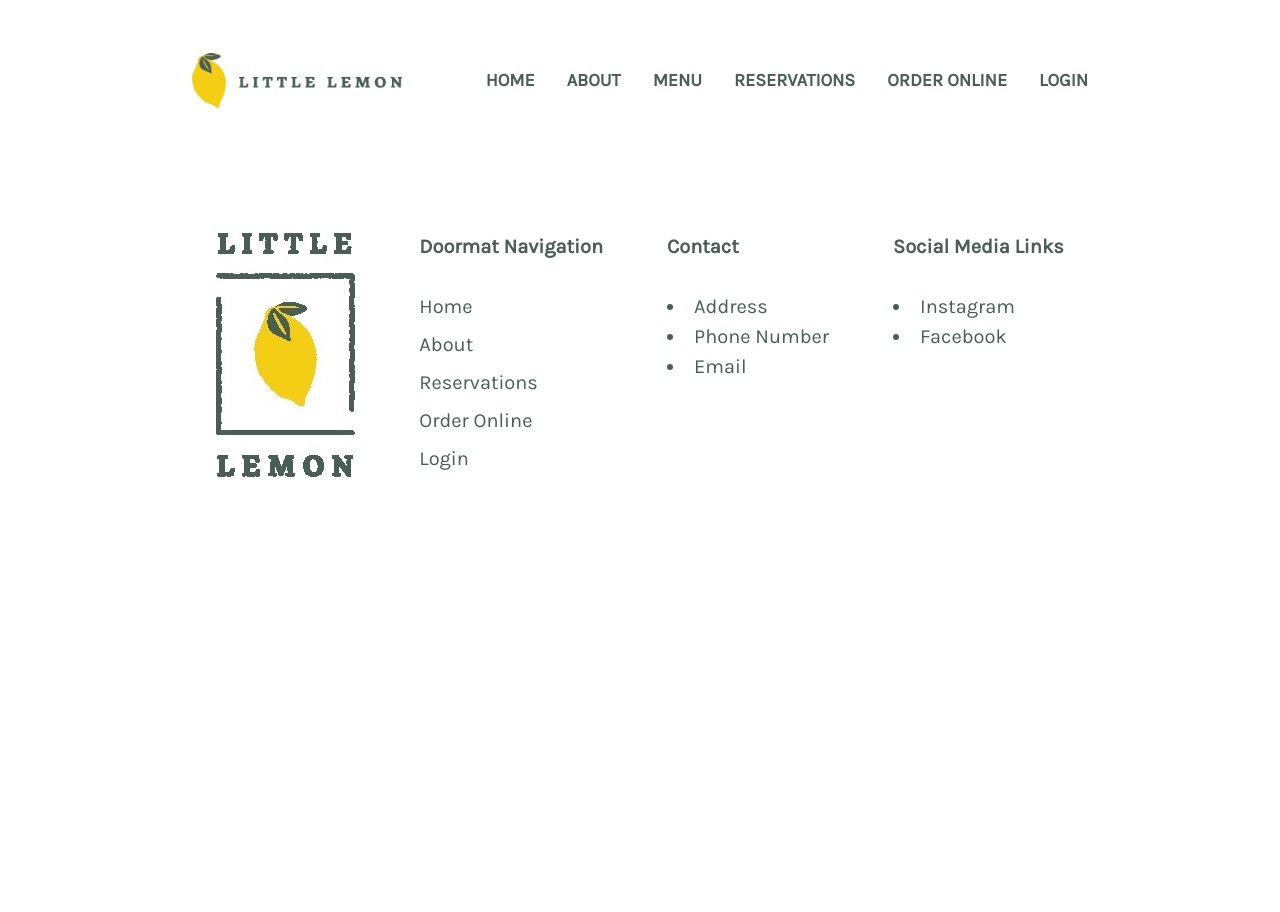
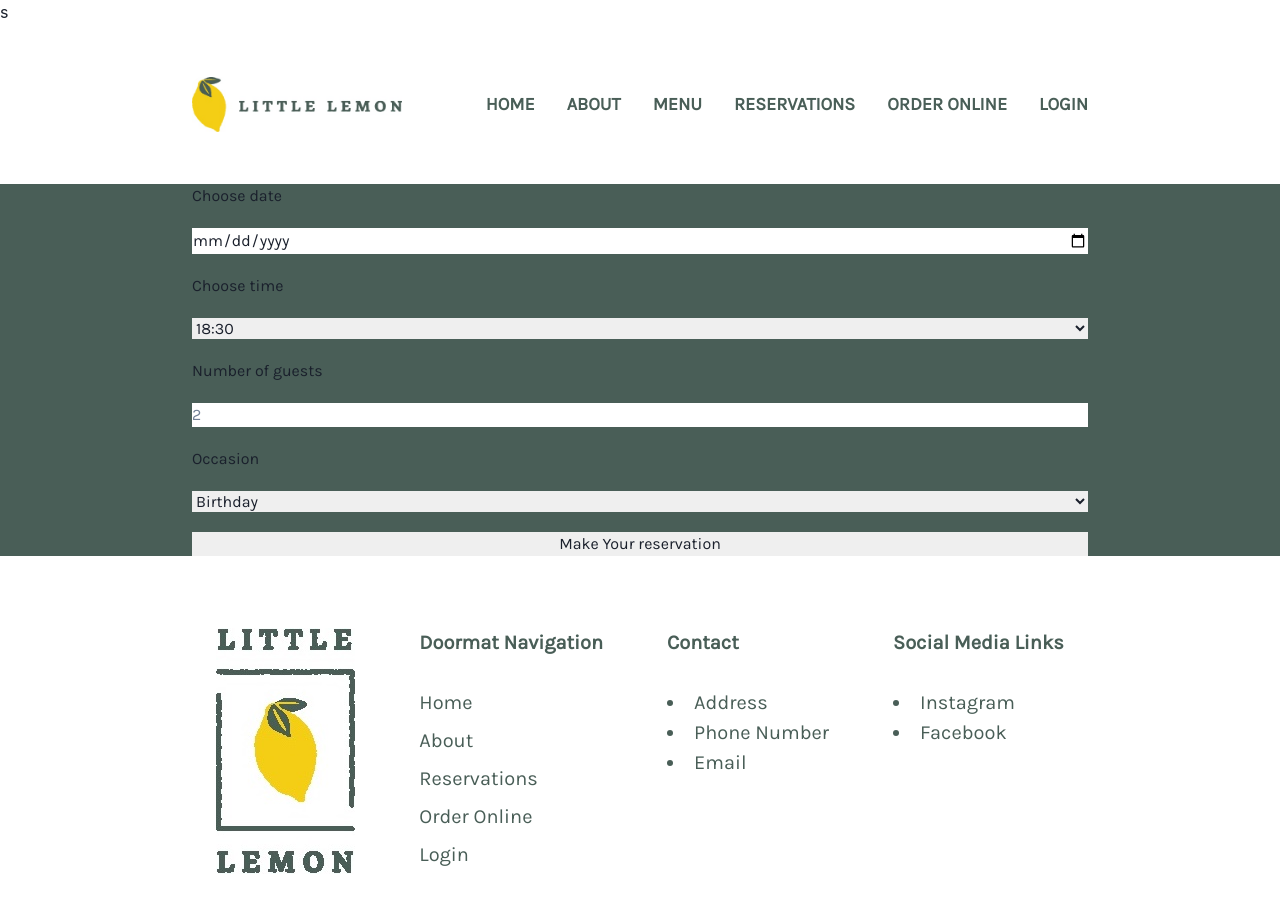
Before and after one commit to MarcociZ/LittleLemonApp, a React (Create React App) app: page /booking in a window 1280 px wide. Shown: the top 912 px of the page. Before the commit the page ends 800 px from the top, so only its background shows below. Built offline with nearby package versions, Linux system fonts and the light colour scheme; a web font is replaced by a local one.

Commit message:
work with useReducer for updating time in booking form

```diff
--- a/public/index.html
+++ b/public/index.html
@@ -1,20 +1,19 @@
 <!DOCTYPE html>
 <html lang="en">
+
 <head>
   <meta charset="utf-8" />
   <link rel="icon" href="%PUBLIC_URL%/lemon.png" />
   <meta name="viewport" content="width=device-width, initial-scale=1" />
   <meta name="theme-color" content="#000000" />
-    <meta
-      name="description"
-      content="Little Lemon restaurant based in Chicago"
-    />
+  <meta name="description" content="Little Lemon restaurant based in Chicago" />
   <link rel="apple-touch-icon" sizes="180x180" href="%PUBLIC_URL%/logo192.png" />
   <!--
       manifest.json provides metadata used when your web app is installed on a
       user's mobile device or desktop. See https://developers.google.com/web/fundamentals/web-app-manifest/
     -->
   <link rel="manifest" href="%PUBLIC_URL%/manifest.json" />
+s
   <!--
       Notice the use of %PUBLIC_URL% in the tags above.
       It will be replaced with the URL of the `public` folder during the build.
@@ -24,23 +23,17 @@
       work correctly both with client-side routing and a non-root public URL.
       Learn how to configure a non-root public URL by running `npm run build`.
     -->
-    <meta name="og:title" content="Little Lemon Restaurant"/>
-    <meta name="og:description" content="Restaurant of Greeek Food with a sprinkle of  morder taste"/>
-    <meta name="og:image" content=''/>
+  <meta name="og:title" content="Little Lemon Restaurant" />
+  <meta name="og:description" content="Restaurant of Greeek Food with a sprinkle of  morder taste" />
+  <meta name="og:image" content='' />
   <title>Little Lemon</title>
 </head>
+
 <body>
-    <noscript>You need to enable JavaScript to run this app.</noscript>
-    <div id="root"></div>
-    <!--
-      This HTML file is a template.
-      If you open it directly in the browser, you will see an empty page.
+  <div id="root">
 
-      You can add webfonts, meta tags, or analytics to this file.
-      The build step will place the bundled scripts into the <body> tag.
+  </div>
 
-      To begin the development, run `npm start` or `yarn start`.
-      To create a production bundle, use `npm run build` or `yarn build`.
-    -->
 </body>
+
 </html>
--- a/src/App.js
+++ b/src/App.js
@@ -1,17 +1,17 @@
 import { ChakraProvider } from '@chakra-ui/react';
 import RootLayout from './layout/RootLayout.js'
-import Booking from './pages/Booking.js';
+import BookingPage from './pages/BookingPage.js';
 import theme from './assets/theme.js'
-import { Route, Routes} from "react-router-dom";
+import { Route, Routes } from "react-router-dom";
 
 
 function App() {
   return (
     <ChakraProvider theme={theme}>
       <Routes>
-      <Route path='/' element={<RootLayout />} />
-      <Route path='/booking' element={<Booking />} />
-    </Routes>
+        <Route path='/' element={<RootLayout />} />
+        <Route path='/booking' element={<BookingPage />} />
+      </Routes>
 
     </ChakraProvider >
   );
--- a/src/assets/theme.js
+++ b/src/assets/theme.js
@@ -39,6 +39,11 @@ const theme = extendTheme({
             fontWeight: 'regular',
             color: '#000000',
         },
+        form: {
+            fontSize: '18px',
+            fontWeight: 'medium',
+            color: '#F4CE14',
+        },
         footer: {
             fontSize: '20px',
             fontWeight: 'regular',
--- /dev/null
+++ b/src/components/BookingForm.js
@@ -0,0 +1,98 @@
+import { useRef, useState } from "react";
+import { Box, VStack } from "@chakra-ui/react";
+
+const BookingForm = ({ defaultTimes, handleTimeChange, setDate }) => {
+
+    const timeRef = useRef();
+    const [number, setNumber] = useState('');
+    const [ocassion, setOcassion] = useState('');
+
+    const handleSubmit = (event) => {
+        event.preventDefault();
+        console.log(event.target.date.value);
+        console.log(timeRef.current.value);
+        console.log(event.target.guests.value);
+
+    };
+
+    const handleDateChange = (e) => {
+        e.preventDefault();
+        setDate(e.target.value);
+    };
+
+    const handleNumberChange = (event) => {
+        setNumber(event.target.value);
+    };
+
+    const handleOcassionChange = (event) => {
+        setOcassion(event.target.value);
+    };
+
+    return (
+        <Box
+            bg="#495E57"
+            margin='0'
+            maxH={450}
+        >
+            <VStack
+                fontFamily='karla'
+            >
+                <form style={{
+                    display: 'flex',
+                    flexFlow: 'column',
+                    width: '70%',
+                    gap: 20
+                }}
+                    onSubmit={handleSubmit}
+                >
+                    <label htmlFor="res-date">Choose date</label>
+                    <input
+                        type="date"
+                        name="date"
+                        id="res-date"
+                        onChange={handleDateChange}
+                    />
+                    <label htmlFor="res-time">Choose time</label>
+                    <select
+                        id="res-time"
+                        ref={timeRef}
+                        onChange={handleTimeChange}
+                    >
+                        {defaultTimes.map((time) => (
+
+                            <option
+                                key={time}
+                            >{time}</option>
+                        ))
+                        }
+
+                    </select>
+                    <label htmlFor="guests">Number of guests</label>
+                    <input
+                        type="number"
+                        name="guests"
+                        placeholder={2}
+                        min={1}
+                        max={10}
+                        id="guests"
+                        value={number}
+                        onChange={handleNumberChange}
+                    />
+                    <label htmlFor="occasion">Occasion</label>
+                    <select id="occasion"
+                        value={ocassion}
+                        onChange={handleOcassionChange}
+                    >
+                        <option>Birthday</option>
+                        <option>Anniversary</option>
+                    </select>
+                    <input type="submit"
+                        value="Make Your reservation"
+                    ></input>
+                </form>
+            </VStack>
+        </Box>
+    );
+
+}
+export default BookingForm;
--- a/src/components/HeroSection.js
+++ b/src/components/HeroSection.js
@@ -1,9 +1,17 @@
 import { Flex, Heading, VStack, Spacer, Image, Box, HStack, Text } from "@chakra-ui/react";
 import herophoto from "../assets/herophoto.jpg"
 import Buttons from "./Buttons";
+import { useNavigate } from "react-router-dom";
 
 
 const HeroSection = () => {
+
+    let navigate = useNavigate();
+    const routeChange = () => {
+        let path = `/booking`;
+        navigate(path);
+    }
+
     return (
         <Flex
             as="heroline"
@@ -39,7 +47,7 @@ const HeroSection = () => {
                             aliqua consequat incididunt culpa Lorem occaecat enim deserunt cupidatat.
                         </Text>
                         <Spacer />
-                        <Buttons width='300px'>Reserve a Table</Buttons>
+                        <Buttons width='300px' onClick={routeChange}>Reserve a Table</Buttons>
                     </VStack>
                 </Box>
 
--- a/src/pages/Booking.js
+++ /dev/null
@@ -1,27 +0,0 @@
-import { Grid } from "@chakra-ui/react";
-import Navbar from "../components/Navbar";
-import Footer from "../components/Footer";
-
-const Booking = () => {
-    return(
-        <Grid
-            templateAreas={`'nav'
-                             'hero'
-                             'menu'
-                             'rating'
-                             'about'
-                             'footer'`
-                         }
-            gridTemplateRows={'1fr'}
-            gridTemplateColumns={'1fr'}
-        >
-
-            <Navbar area={'nav'}/>
-            <Footer area={'footer'}/>
-
-        </Grid>
-
-    );
-}
-
-export default Booking;
--- /dev/null
+++ b/src/pages/BookingPage.js
@@ -0,0 +1,81 @@
+import { Grid } from "@chakra-ui/react";
+import { useReducer, useState, useEffect } from "react";
+import Navbar from "../components/Navbar";
+import Footer from "../components/Footer";
+import BookingForm from "../components/BookingForm";
+
+
+
+const BookingPage = () => {
+
+    const seededRandom = (seed) => {
+        var m = 2 ** 35 - 31;
+        var a = 185852;
+        var s = seed % m;
+        return function () {
+            return (s = s * a % m) / m;
+        };
+    };
+
+    const fetchAPI = (date) => {
+        let result = [];
+        let random = seededRandom(date);
+
+        for (let i = 17; i <= 23; i++) {
+            if (random() < 0.5) {
+                result.push(i + ':00');
+            }
+            if (random() < 0.5) {
+                result.push(i + ':30');
+            }
+        }
+        return result;
+    };
+
+
+    const defaultTimes = ['17:00', '18:00', '19:00']
+
+
+
+    const initializeTimes = () => {
+
+        return fetchAPI(new Date());
+
+    };
+
+    const updateTimes = (state, action) => {
+
+
+        return availableTimes;
+    };
+
+
+    const [availableTimes, dispatch] = useReducer(updateTimes, initializeTimes());
+    const [date, setDate] = useState("");
+
+
+    return (
+        <Grid
+            templateAreas={`'nav'
+                             'hero'
+                             'booking'
+                             'footer'`
+            }
+            gridTemplateRows={'1fr'}
+            gridTemplateColumns={'1fr'}
+        >
+
+            <Navbar area={'nav'} />
+            <BookingForm area={'booking'}
+                defaultTimes={availableTimes}
+                setDate={setDate}
+                handleTimeChange={() => dispatch({ date: {} })}
+            />
+            <Footer area={'footer'} />
+
+        </Grid>
+
+    );
+}
+
+export default BookingPage;
```
Also changed, not shown: src/test.js (added, +26 -0 lines), 1 other file (tests, documents, lock files or other folders). Lines whose indentation alone changed are shown as unchanged.
